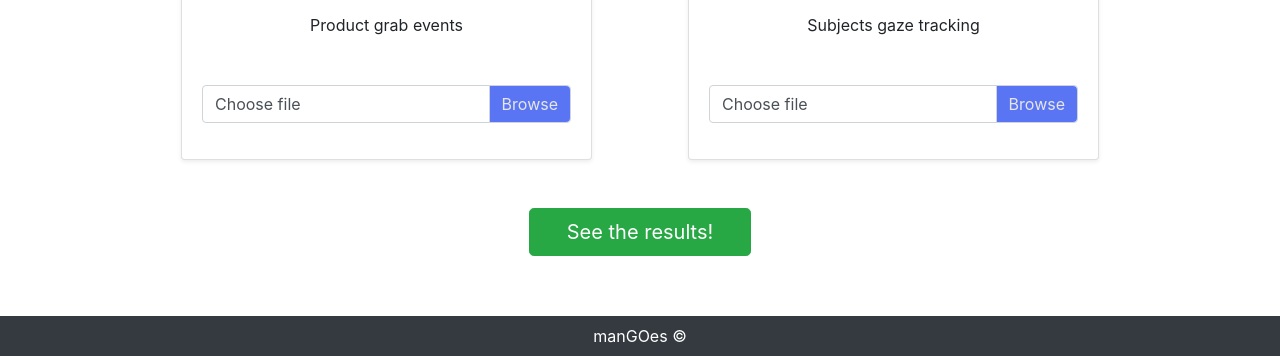
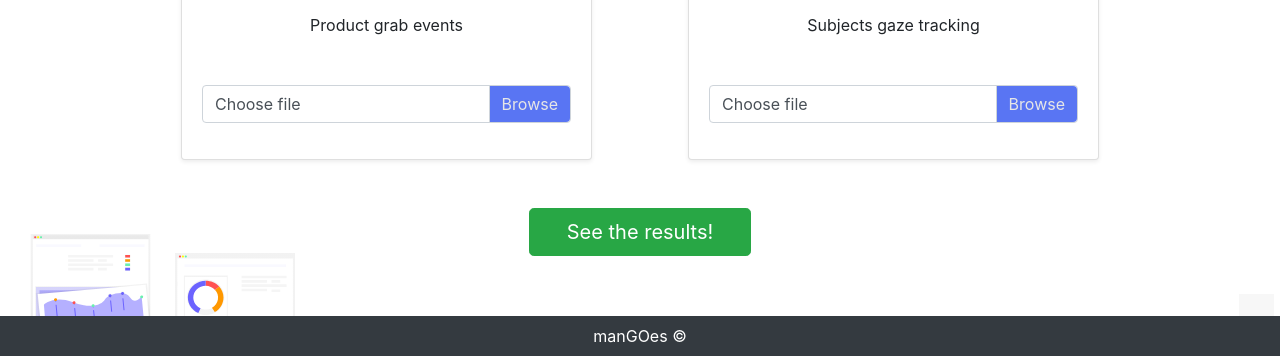
Before and after one commit to lukasz-starosta/manGoes-reports, a plain HTML site: page index.html in a window 1280 px wide. Shown: the part 444-800 px from the top of the page. Drawn offline with nearby package versions, Linux system fonts and the light colour scheme.

Commit message:
Dodany background

```diff
--- a/index.css
+++ b/index.css
@@ -1,6 +1,7 @@
 /** Customizers */
 body {
     padding-top: 5rem;
+    background: url('./images/background.svg');
 }
 
 .starter-template {
```
Also changed, not shown: images/background.svg (added).
